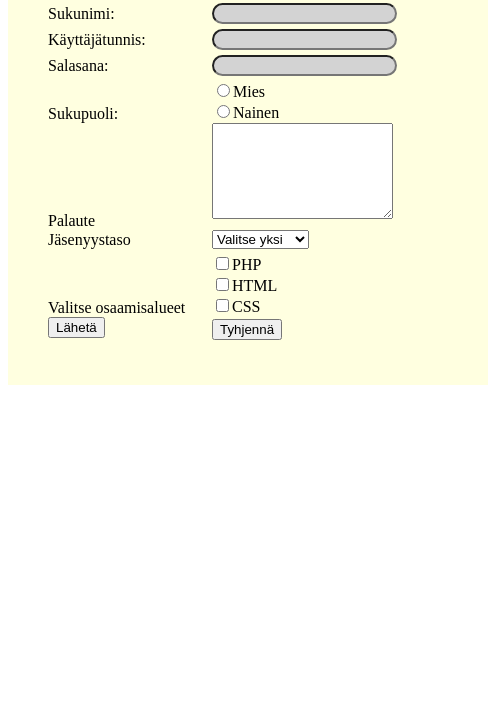
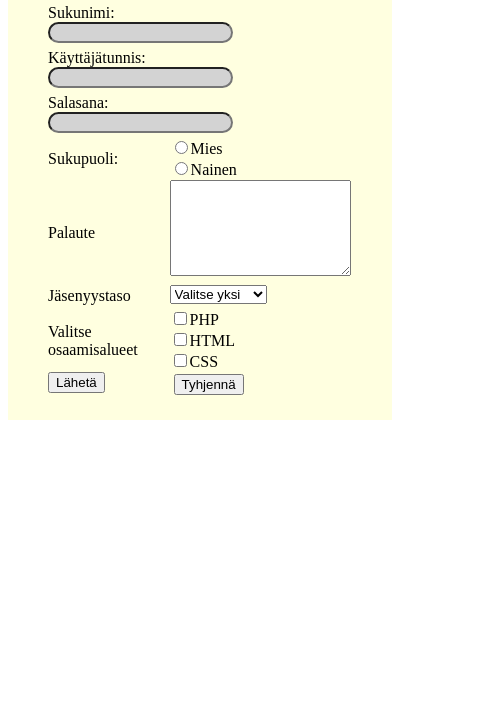
Before and after one commit to Sisilisko/Java_Script, a plain HTML site: page HTML perusteet/Forms 8.09.2022/index.html in a window 390 px wide. Shown: the part 151-852 px from the top of the page, 488 px wide, since content can reach past the window. Drawn offline with Linux system fonts and the light colour scheme.

Commit message:
fix: responsiveness

```diff
--- a/HTML perusteet/Forms 8.09.2022/index.html
+++ b/HTML perusteet/Forms 8.09.2022/index.html
@@ -4,6 +4,7 @@
     <meta charset="utf-8">
     <title></title>
     <link rel="stylesheet" href="styles.css">
+    <meta name="viewport" content="width=device-width, initial-scale=1">
   </head>
   <body>
     <main>
@@ -17,7 +18,7 @@
         <input type="text" name="userId" id="userId" class="grayInput"><br>
         <label for="password" class="left">Salasana:</label>
         <input type="password" name="password" id="password" class="grayInput"><br>
-
+<div class="container">
         <div class="left">
           Sukupuoli:
         </div>
@@ -29,14 +30,17 @@
 
         <br>
         <input type="radio" name="gender" id="female" value="Female"><label for="gender">Nainen</label>
-        <br></div><br>
+        <br></div></div>
 
+      <div class="container">
         <div class="left">
           Palaute
         </div>
         <textarea name="feedback" rows="6" cols="20"></textarea>
-        <br>
+        </div>
 
+
+<div class="container">
         <label for="level" class="left">Jäsenyystaso</label>
         <select class="level" name="level">
           <option value="">Valitse yksi</option>
@@ -44,10 +48,10 @@
           <option value="intermediate">Intermediate</option>
           <option value="advanced">Advanced</option>
         </select>
-        <br>
+      </div>
 
 
-
+<div class="container">
         <div class="left">
           Valitse osaamisalueet
         </div>
@@ -55,7 +59,8 @@
         <input type="checkbox" name="skill" value="PHP"><label for="skill">PHP</label><br>
         <input type="checkbox" name="skill" value="HTML"><label for="skill">HTML</label><br>
         <input type="checkbox" name="skill" value="CSS"><label for="skill">CSS</label>
-        </div><br>
+      </div></div>
+
 
         <div class="left">
 
--- a/HTML perusteet/Forms 8.09.2022/styles.css
+++ b/HTML perusteet/Forms 8.09.2022/styles.css
@@ -1,11 +1,13 @@
- body, html {
-   height: 100%;
- }
 main {
   background-color: #ffffe0;
   margin: auto;
-  padding: 40px;
-  width: 400px;
+  padding: 20px 40px;
+  width: 304px;
+  min-width: 304px;
+
+}
+form {
+  max-width: 100%;
 }
 h1 {
   text-align: center;
@@ -27,3 +29,10 @@ h1 {
 input, select, textarea {
   margin-bottom: 5px;
 }
+.container {
+  display: table;
+  width: 100%;
+}
+.container div {
+  display: table-cell;
+}
```
